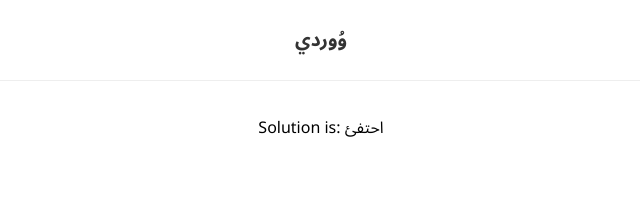
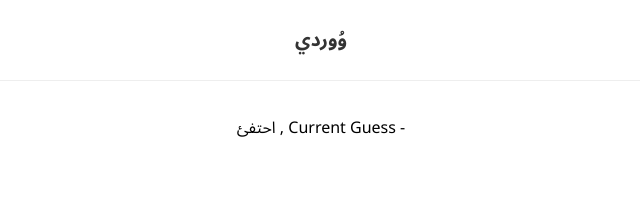
Before and after one commit to ThinkX1/wordy, a React (Vite) app: page / in a window 1280 px wide. Shown: the top 201 px of the page, without its empty margins (319-959 px from the left). Built offline with nearby package versions, Linux system fonts and the light colour scheme; data requests are answered from the project's data file.

Commit message:
init useWordle hook and Wordle component, handle key pressing

```diff
--- a/src/App.tsx
+++ b/src/App.tsx
@@ -1,4 +1,5 @@
-import { useState, useEffect } from 'react'
+import { useState, useEffect } from 'react';
+import { Wordle } from './components/Wordle';
 
 function App() {
   const [solution, setSolution] = useState(null);
@@ -7,14 +8,13 @@ function App() {
 	fetch('http://localhost:3000/solutions')
 	 .then(res => res.json())
 	 .then(json => {
-		console.log(json);
 		const randomSolution= json[Math.floor(Math.random()*json.length)];
 		setSolution(randomSolution.word);
 		})}, [setSolution]);
   return (
     <>
 	<h1>وُوردي</h1>
-	{solution && <p>Solution is: {solution}</p>}
+		<Wordle solution={solution} />
     </>
   )
 }
--- /dev/null
+++ b/src/components/Wordle.tsx
@@ -0,0 +1,20 @@
+import { useEffect } from 'react';
+import { useWordle } from '../hooks/useWordle';
+
+
+export const Wordle = ({ solution }) => {
+	const { currentGuess, handleKeyup } = useWordle(solution);
+
+	useEffect(() => {
+		window.addEventListener('keyup', handleKeyup);
+
+		return () => window.removeEventListener('keyup', handleKeyup)
+	}, [handleKeyup]);
+
+
+	return (
+		<div>
+			<p> {solution} , Current Guess - {currentGuess} </p>
+		</div>
+	)
+}
--- /dev/null
+++ b/src/hooks/useWordle.ts
@@ -0,0 +1,84 @@
+import { useState } from 'react';
+
+export const useWordle = (solution) => {
+	const [turn, setTurn] = useState(0);
+	const [currentGuess, setCurrentGuess] = useState('');
+	const [guesses, setGuesses] = useState([]) // each guess is an array
+	const [history, setHistory] = useState([]) // each guess is a sttring
+	const [isCorrect, setIsCorrect] = useState(false);
+
+	// format aguess [{key: 'a', color: 'yellow'})
+	const formatGuess = () => {
+		const solutionArray = [...solution];
+		const formattedGuess = [...currentGuess].map((l) => {
+			return {
+				key: l,
+				color: 'gray'
+			}
+		});
+
+		formattedGuess.forEach((l, i) => {
+			if(solutionArray[i] === l.key){
+				formattedGuess[i].color = 'green';
+				solutionArray[i] = null;
+			}
+		});
+
+		formattedGuess.forEach((l, i) => {
+			if(solutionArray.includes(l.key) && l.color !== 'green') {
+				formattedGuess[i].color = 'yellow';
+				solutionArray[solutionArray.indexOf(l.key)] = null;
+			}
+		});
+
+		return formattedGuess;
+	}
+
+
+	//add a new guess to the guesses state
+	// update the isCorrect
+	// add one to the turn
+	const addNewGuess = () => {
+
+	}
+
+
+	// handle keyup event
+	const handleKeyup = ({key}) => {
+
+		if(key === 'Enter') {
+			//only 5 turns
+			if(turn > 5) {
+				console.log('استنفدت عدد المحالولاتط');
+				return
+			}
+			// do not allow duplicate words
+			if(history.includes(currentGuess)) {
+				console.log('خمنت هذه الكلمة من قبل');
+				return
+			}
+			// word must be 5 letters
+			if(currentGuess.length !== 5) {
+				console.log('الكلمة يجب ان تتكون من خمسة أحرف');
+				return
+			}
+
+		const formatted = formatGuess();
+		console.log(formatted);
+
+		}
+
+
+		if(key === 'Backspace') {
+			setCurrentGuess(prev => prev.slice(0, -1))
+			return
+		}
+		if(/^[أ-ي]$/.test(key)) {
+			if(currentGuess.length < 5 ) {
+				setCurrentGuess(prev => prev + key)
+			}
+		}
+	}
+
+	return {turn, currentGuess, guesses, isCorrect, handleKeyup}
+}
```
